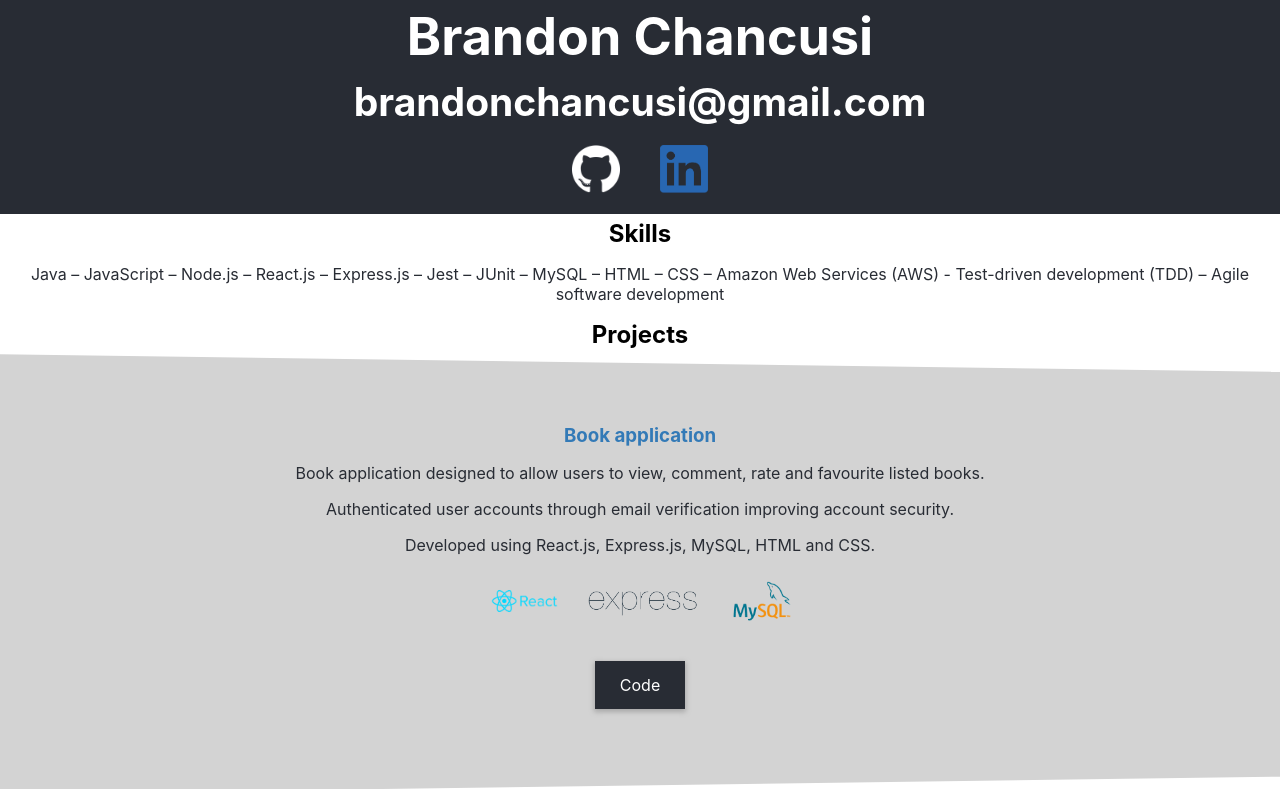
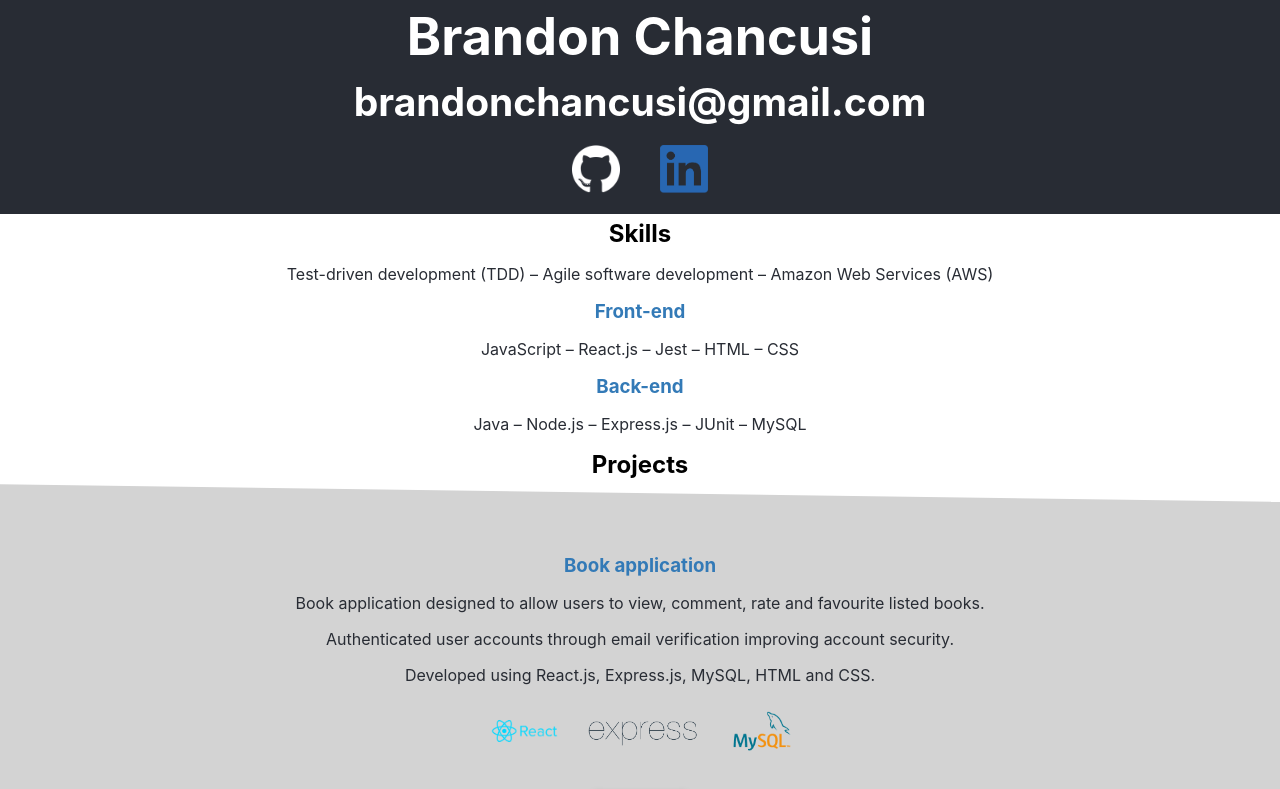
Before and after one commit to BChancusi/portfolio, a React (Create React App) app: page / in a window 1280 px wide. Shown: the top 789 px of the page. Built offline with nearby package versions, Linux system fonts and the light colour scheme.

Commit message:
Sort skills

```diff
--- a/src/Skills.js
+++ b/src/Skills.js
@@ -5,8 +5,16 @@ function Skills() {
         <section>
             <h2>Skills</h2>
             <article>
-                <p>Java – JavaScript – Node.js – React.js – Express.js – Jest – JUnit – MySQL – HTML – CSS
-                    – Amazon Web Services (AWS) - Test-driven development (TDD) – Agile software development
+                <p>
+                    Test-driven development (TDD) – Agile software development – Amazon Web Services (AWS)
+                </p>
+                <h3>Front-end</h3>
+                <p>
+                    JavaScript – React.js – Jest – HTML – CSS
+                </p>
+                <h3>Back-end</h3>
+                <p>
+                    Java – Node.js – Express.js – JUnit – MySQL
                 </p>
             </article>
         </section>
```
